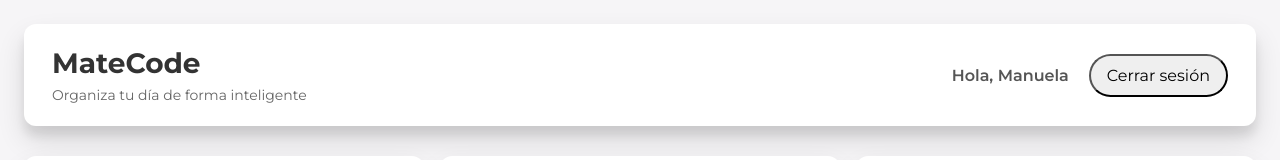
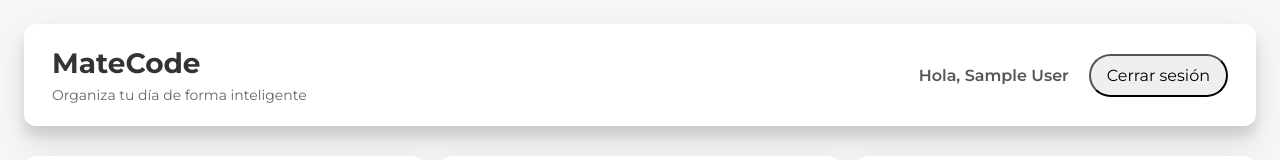
Before and after one commit to manuelahenaod/ProyectoM4_ManuelaHenaoDuque-, a React (Vite) app: page /tasks in a window 1280 px wide. Shown: the top 160 px of the page. Built offline with nearby package versions, Linux system fonts and the light colour scheme; no server answers; the database is empty; sample sign-in values are in the browser's storage.

Commit message:
feat(auth): use Firebase displayName for user profile

```diff
--- a/src/components/Header.tsx
+++ b/src/components/Header.tsx
@@ -2,14 +2,19 @@ import "../styles/Header.css";
 import Button from "./Button";
 import { useNavigate } from "react-router-dom";
 import { logoutUser } from "../features/auth/authService";
+import { useAuth } from "../hooks/useAuth";
 
 export default function Header() {
   const navigate = useNavigate();
+  const { user } = useAuth();
 
   const handleLogout = async () => {
     await logoutUser();
     navigate("/");
   };
+
+  // Obtiene el nombre a mostrar: displayName, la primera parte del email, o "Usuario"
+  const displayName = user?.displayName || user?.email?.split("@")[0] || "Usuario";
 
   return (
     <header className="dashboard-header">
@@ -19,7 +24,7 @@ export default function Header() {
       </div>
 
       <div className="header-right">
-        <span className="welcome">Hola, Manuela</span>
+        <span className="welcome">Hola, {displayName}</span>
 
         <Button className="logout-btn" onClick={handleLogout}>
           Cerrar sesión
```
